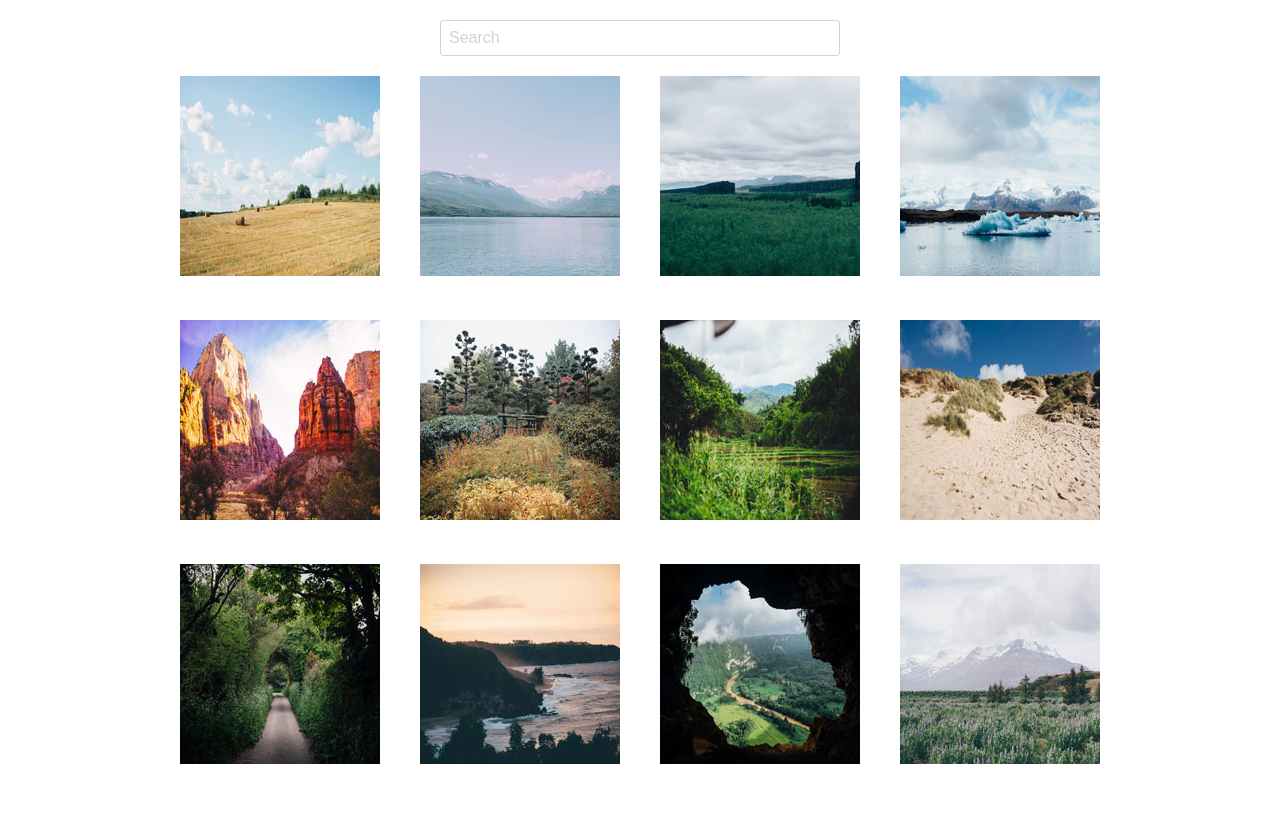
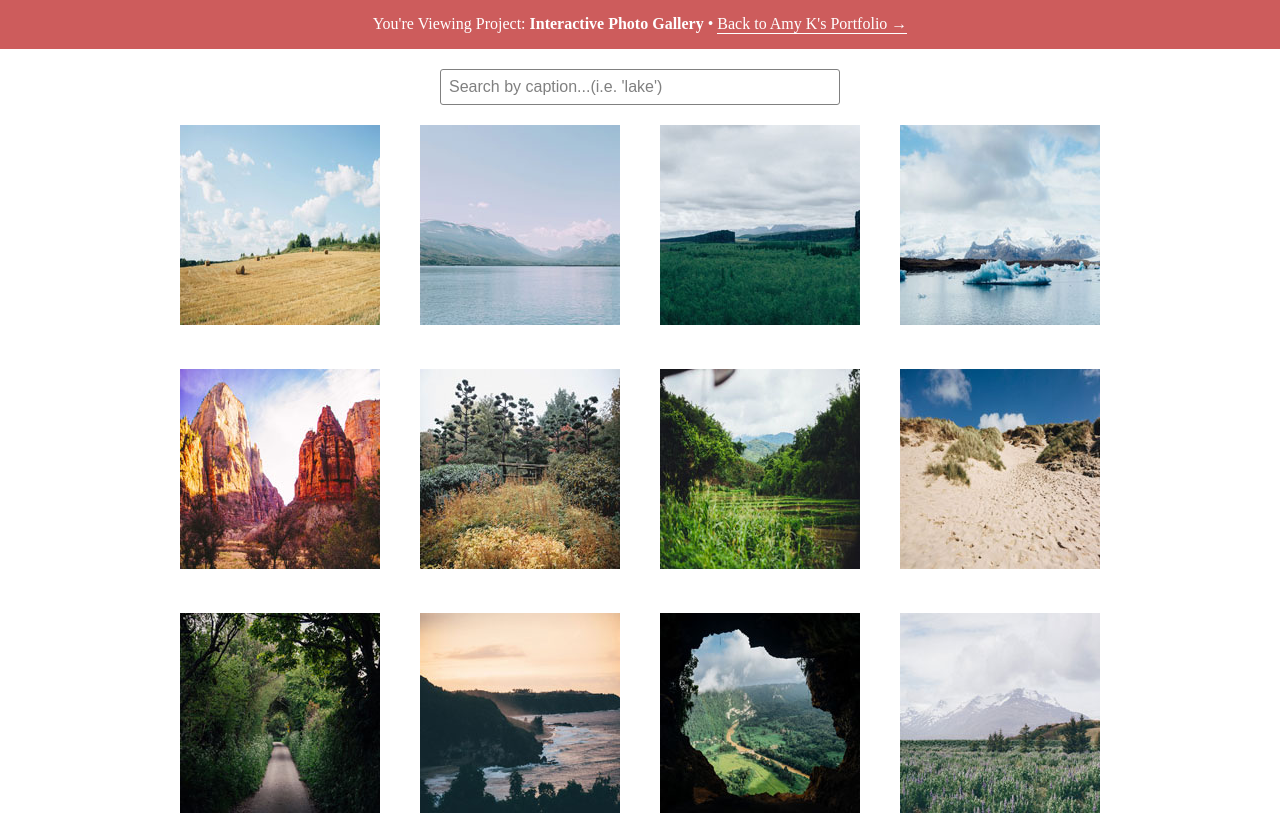
Before and after one commit to AKhazoyan/Techdegree-Project-5, a plain HTML site: page index.html in a window 1280 px wide. Before the commit the page ends 800 px from the top, so only its background shows below. Drawn offline with Linux system fonts and the light colour scheme.

Commit message:
Update for portfolio

```diff
--- a/index.html
+++ b/index.html
@@ -8,8 +8,12 @@
     </head>
 
     <body>
+        <div class="portfolioLinkHeader">
+            <p>You're Viewing Project: <span id="profileProjectName">Interactive Photo Gallery</span> • <a class="portfolioLink" href="https://akhazoyan.github.io/Portfolio/">Back to Amy K's Portfolio &rarr;</a></p>
+        </div>
+
         <header>
-            <input type="text" id="mySearch" placeholder="Search">
+            <input type="text" id="mySearch" placeholder="Search by caption...(i.e. 'lake')">
         </header>
 
         <figure class="gallery">
--- a/styles.css
+++ b/styles.css
@@ -4,6 +4,39 @@
 
 html {
     text-align: center;
+}
+
+body {
+    margin: 0;
+}
+
+.portfolioLinkHeader {
+    background-color: #CD5C5C;
+    color: white;
+    padding: 15px;
+}
+
+#profileProjectName {
+    font-weight: bold;
+}
+
+.portfolioLink {
+    color: white;
+    display: inline-block;
+    border-bottom: 1px solid white;
+    text-decoration: none;
+}
+
+.portfolioLink:hover {
+    border-color: black;
+}
+
+.portfolioLinkHeader a:hover {
+    color: black;
+}
+
+.portfolioLinkHeader p{
+    margin: 0;
 }
 
 header {
@@ -29,12 +62,12 @@ span.lb-caption {
 #mySearch {
     font-size: 16px;
     padding: 8px;
-    border: 1.5px solid lightgray;
+    border: 1.5px solid gray;
     border-radius: 3px;
 }
 
 #mySearch::placeholder {
-    color: lightgray;
+    color: gray;
 }
 
 /* Media Query */
```
